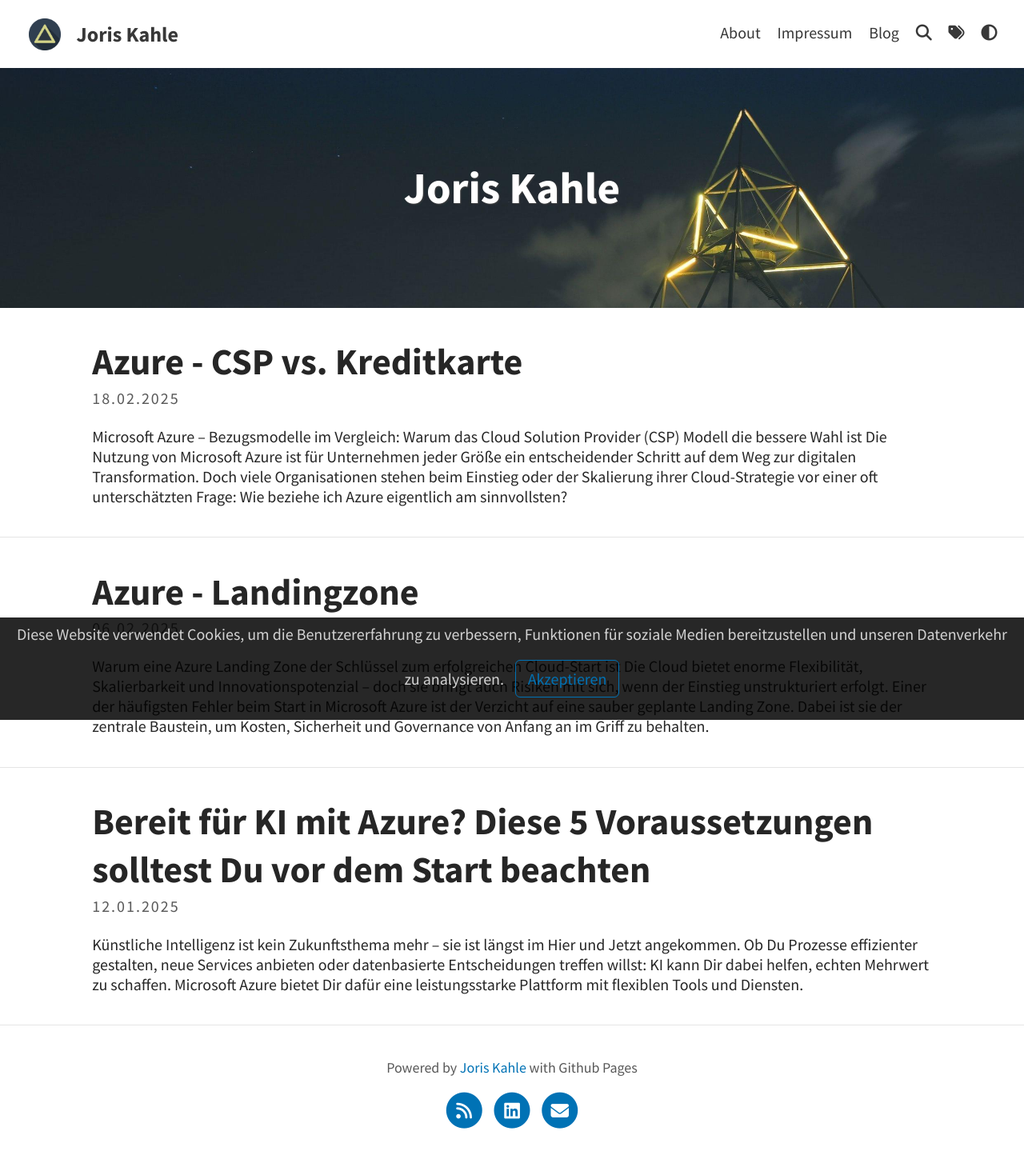
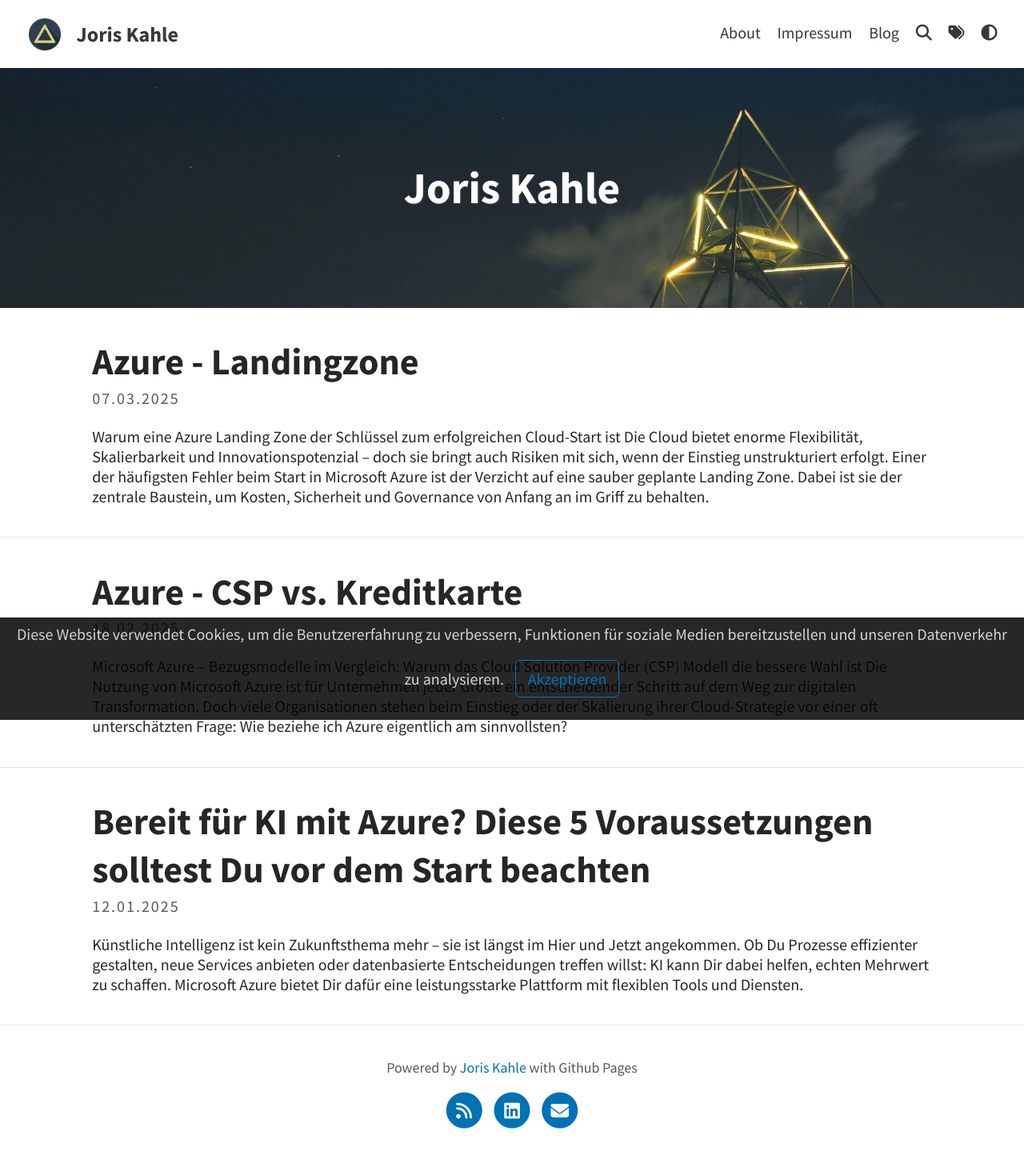
Before and after one commit to joriskahle007/joriskahle007.github.io, a Jekyll site: the page built from index.html, in a window 1280 px wide. Shown: the whole page at 80% size. Built offline with Jekyll 4.4.1, drawn with Linux system fonts in a browser that asks for light colours; a script that is not in the unit is left out; the list of posts is cut into pages by our own code.

Commit message:
Update and rename 2025-03-06-Landingzone.md to 2025-03-07-Landingzone.md

```diff
--- a/_posts/2025-03-06-Landingzone.md
+++ b/_posts/2025-03-07-Landingzone.md
@@ -1,7 +1,6 @@
 ---
 layout: post
 title: Azure - Landingzone
-date: 06.02.2025
 tags: [CSP, Azure, Incentives, Linzenzierung]
 ---
 
```
